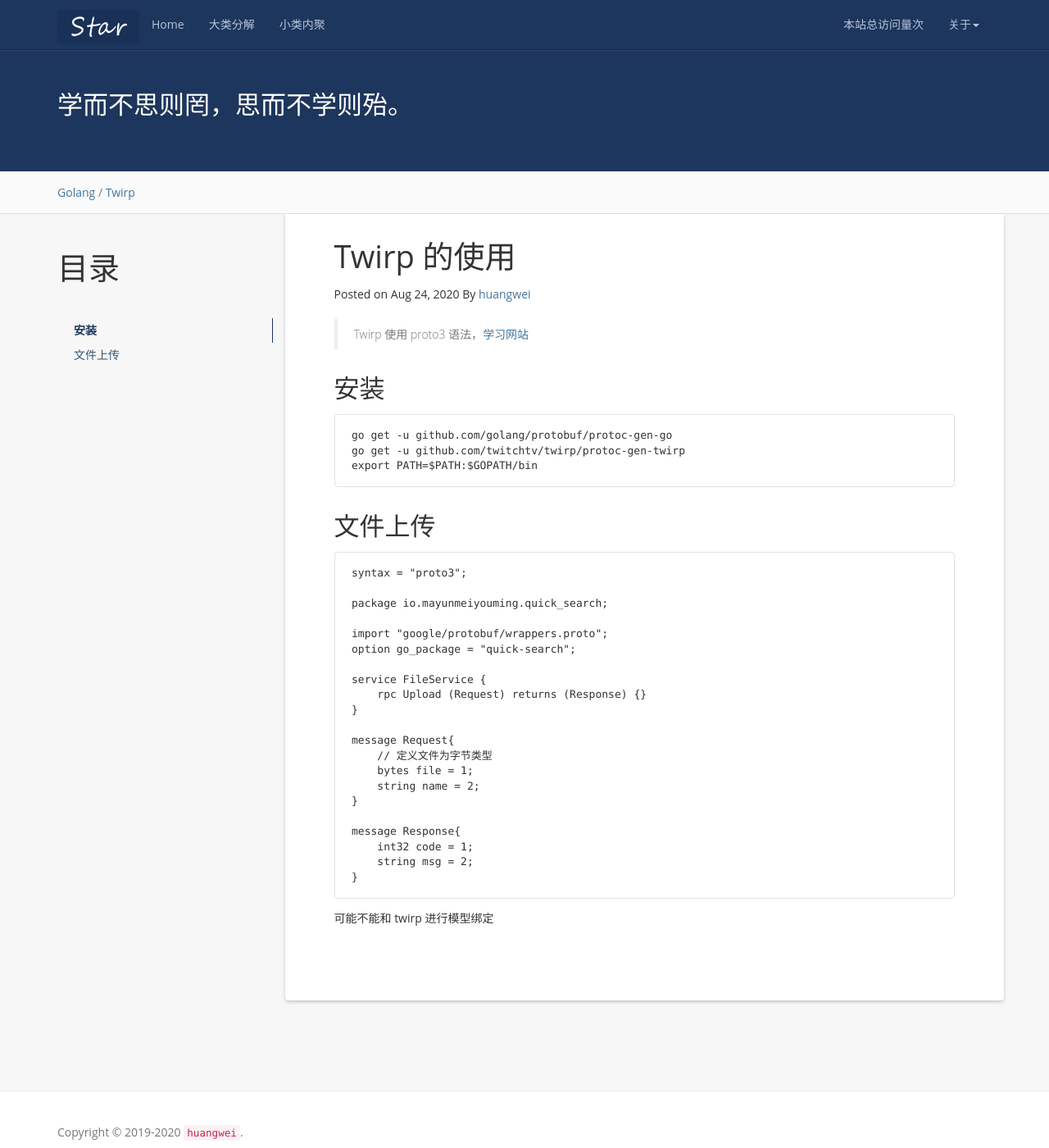
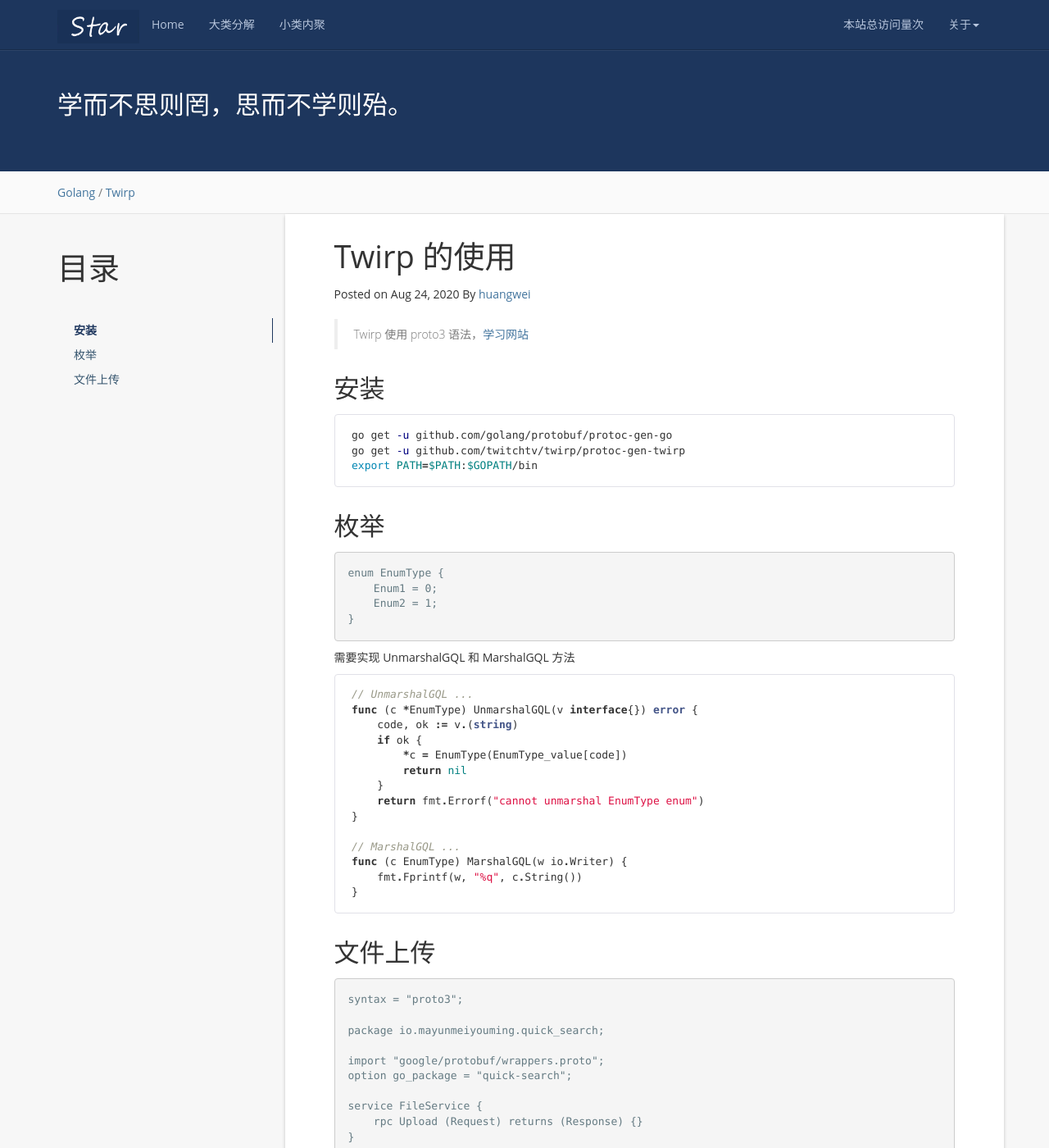
Before and after one commit to mayunmeiyouming/blog, a Jekyll site: the page built from _posts/2020-08-24-Twirp.md, in a window 1280 px wide and 1400 px high. Shown: the whole window at 82% size. Built offline with Jekyll 4.4.1, drawn with Linux system fonts in a browser that asks for light colours; nearby versions of some CDN libraries; a script that is not in the unit is left out; comment, search, counter and statistics services are not loaded.

Commit message:
twirp 添加内容

````diff
--- a/_posts/2020-08-24-Twirp.md
+++ b/_posts/2020-08-24-Twirp.md
@@ -13,15 +13,43 @@ tag: Twirp
 
 ## 安装
 
-```
+```bash
 go get -u github.com/golang/protobuf/protoc-gen-go
 go get -u github.com/twitchtv/twirp/protoc-gen-twirp
 export PATH=$PATH:$GOPATH/bin
 ```
 
+## 枚举
+
+```proto3
+enum EnumType {
+    Enum1 = 0;
+    Enum2 = 1;
+}
+```
+
+需要实现 UnmarshalGQL 和 MarshalGQL 方法
+
+```go
+// UnmarshalGQL ...
+func (c *EnumType) UnmarshalGQL(v interface{}) error {
+    code, ok := v.(string)
+    if ok {
+        *c = EnumType(EnumType_value[code])
+        return nil
+    }
+    return fmt.Errorf("cannot unmarshal EnumType enum")
+}
+
+// MarshalGQL ...
+func (c EnumType) MarshalGQL(w io.Writer) {
+    fmt.Fprintf(w, "%q", c.String())
+}
+```
+
 ## 文件上传
 
-```
+```proto3
 syntax = "proto3";
 
 package io.mayunmeiyouming.quick_search;
````
Also changed, not shown: _posts/2020-08-31-consul.md (line endings or trailing spaces).
